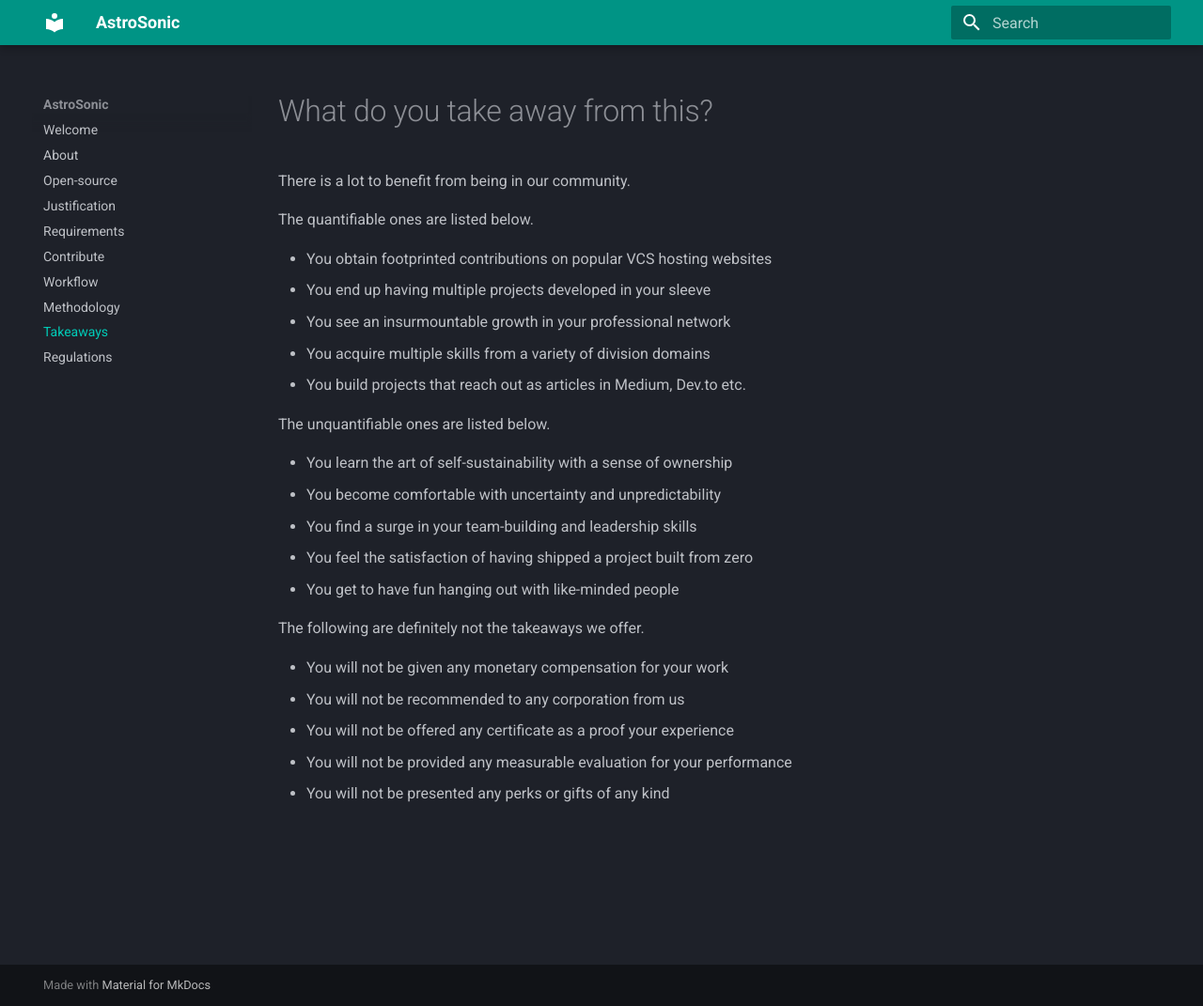
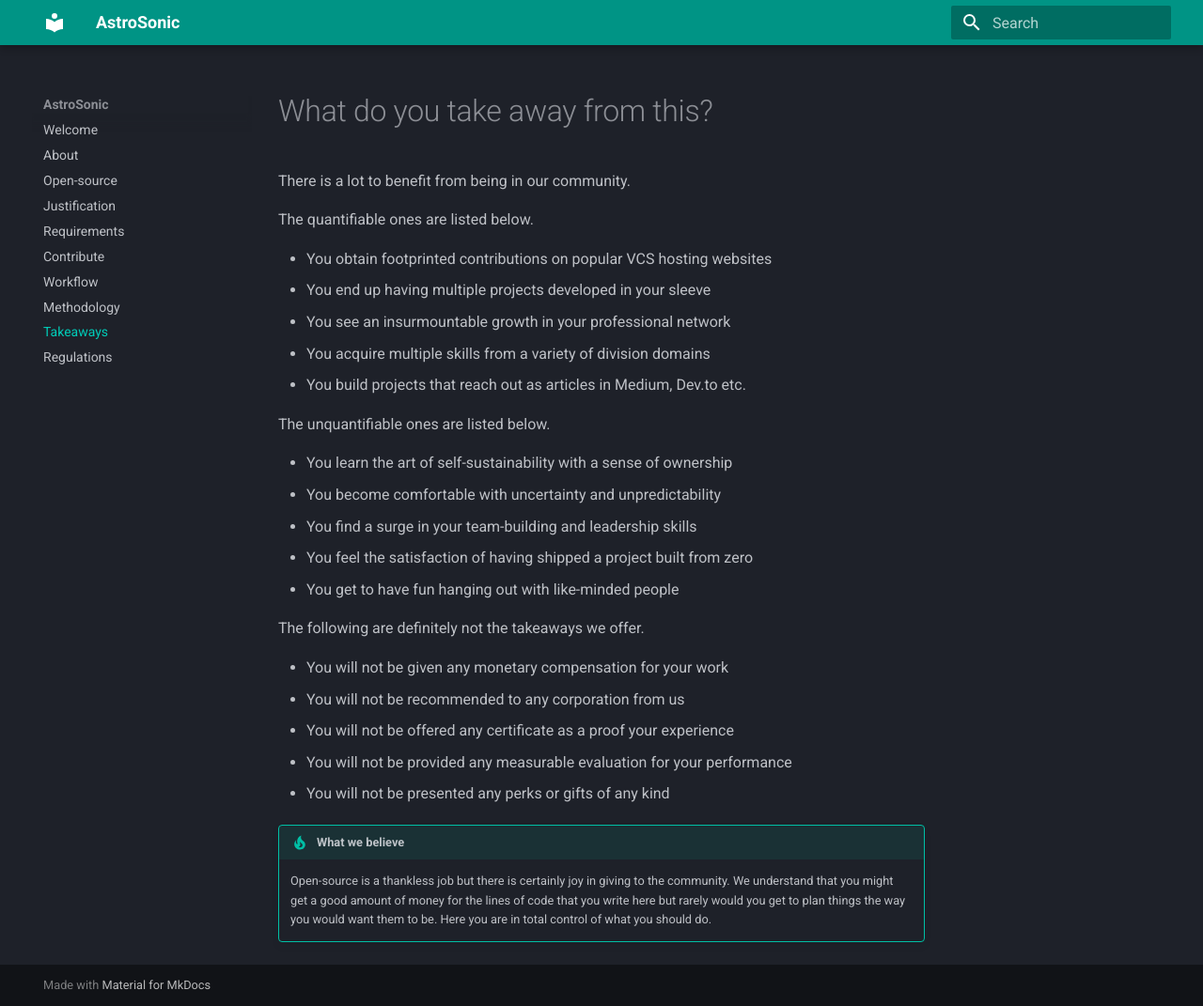
Before and after one commit to astrosonic/community-website, an MkDocs documentation site: the page built from docs/tkawy.md, in a window 1280 px wide and 1071 px high. Shown: the whole window at 94% size. Built offline with MkDocs 1.6.1 and Material for MkDocs 9.7.7, drawn with Linux system fonts in a browser that asks for light colours.

Commit message:
Added admonitions to takeaways

```diff
--- a/docs/tkawy.md
+++ b/docs/tkawy.md
@@ -25,3 +25,6 @@ The following are definitely not the takeaways we offer.
 * You will not be offered any certificate as a proof your experience
 * You will not be provided any measurable evaluation for your performance
 * You will not be presented any perks or gifts of any kind
+
+!!! tip "What we believe"
+    Open-source is a thankless job but there is certainly joy in giving to the community. We understand that you might get a good amount of money for the lines of code that you write here but rarely would you get to plan things the way you would want them to be. Here you are in total control of what you should do.
```
